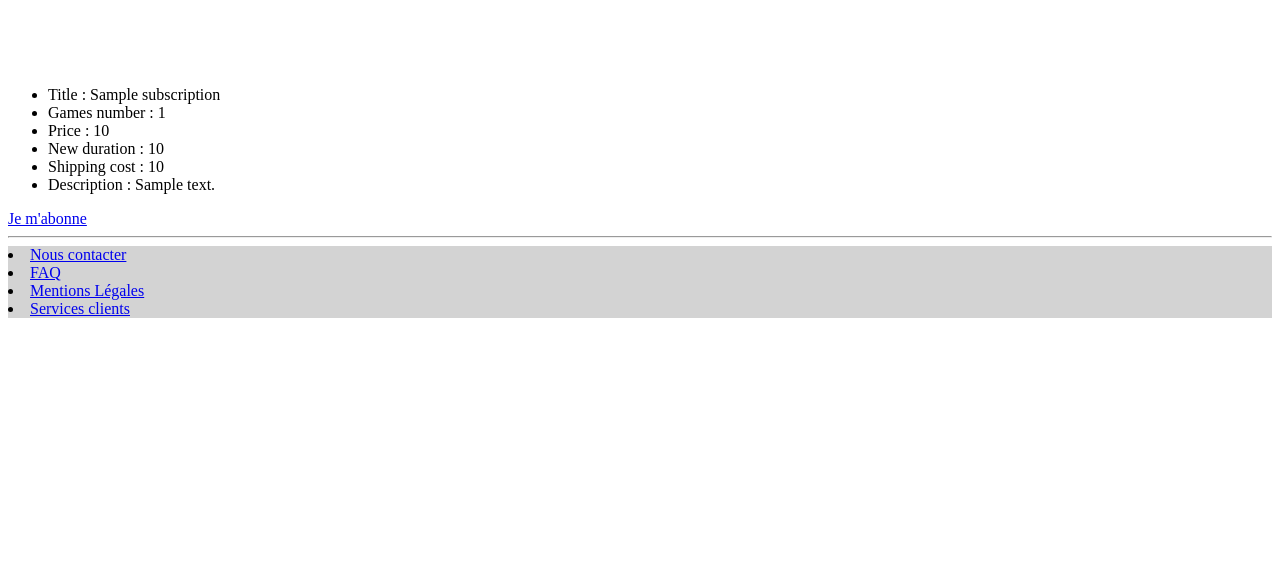
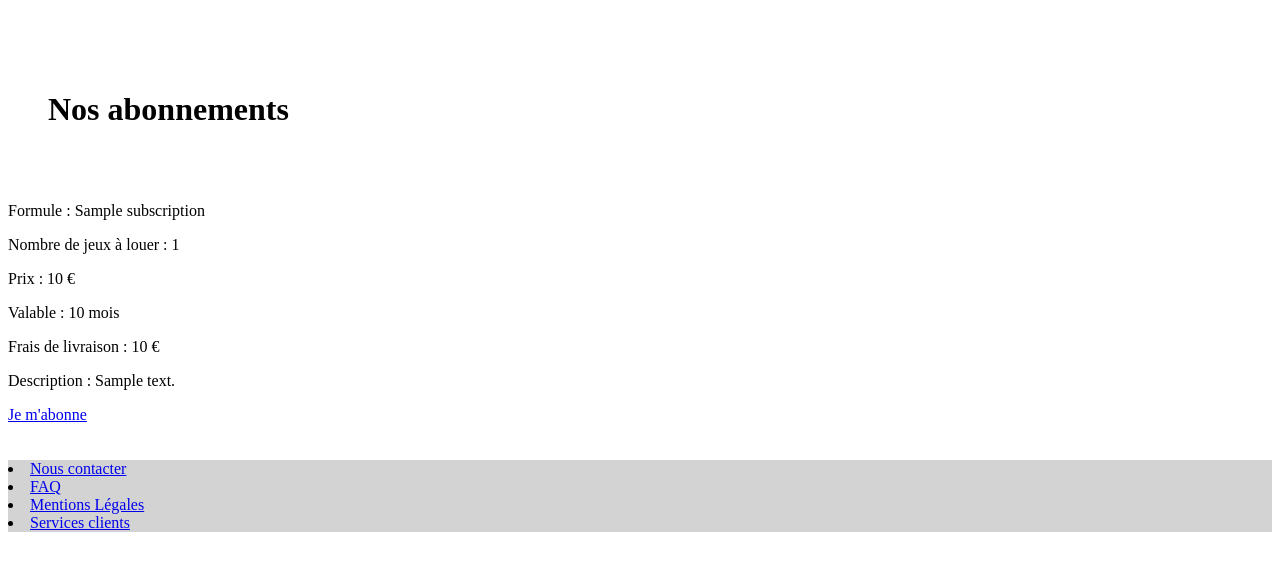
Before and after one commit to theoleben/testPoluxAgain, a Symfony app: template templates/home/displaySubscription.html.twig in a window 1280 px wide. Shown: the part 150-721 px from the top of the page. Run offline with Twig, Linux system fonts and the light colour scheme; the template is opened without the code that fills it: most values are stand-ins (such as "Sample title", 1, 10 or a date in 2020); some libraries are stand-ins or nearby versions; some web fonts are replaced.

Commit message:
Commit fin de journée 13/04/2022
Travail front, to be continued

```diff
--- a/src/Controller/Admin/UserController.php
+++ b/src/Controller/Admin/UserController.php
@@ -34,7 +34,7 @@ class UserController extends AbstractController
             return $this->redirectToRoute( 'app_login', [], Response::HTTP_SEE_OTHER);
         }else
         {
-            $userWish = $this->getUser();
+            // $userWish = $this->getUser();
 
             // dd($userWish);
 
--- a/templates/home/displaySubscription.html.twig
+++ b/templates/home/displaySubscription.html.twig
@@ -3,23 +3,30 @@
 {% block title %}Abonnements{% endblock %}
 
 {% block body %}
-
+    <blockquote class="blockquote text-center">
+        <h1>Nos abonnements</h1>
+        </blockquote>
+        <br><br>
+<div class="container">
+    <div class="row justify-content-around">
 {% for sub in subscriptions %}
 
-<div>
-    <ul>
-        <li>Title : {{ sub.title }} </li>
-        <li>Games number : {{ sub.gamesNumber }} </li>
-        <li>Price : {{ sub.price }} </li>
-        <li>New duration : {{ sub.newDuration }} </li>
-        <li>Shipping cost : {{ sub.shippingCost }} </li>
-        <li>Description : {{ sub.description }} </li>
-    </ul>
-    <a href="{{ path('app_user_subscription_insert', {idSub: sub.id}) }}">Je m'abonne</a>
-</div>
+        <div class="card" style="width: 18rem;">
+            <div class="card-body">
+            <p class="card-text">Formule : {{ sub.title }} </p>
+            <p class="card-text">Nombre de jeux à louer : {{ sub.gamesNumber }} </p>
+            <p class="card-text">Prix : {{ sub.price }} €</p>
+            <p class="card-text">Valable : {{ sub.newDuration }} mois</p>
+            <p class="card-text">Frais de livraison : {{ sub.shippingCost }} € </p>
+            <p class="card-text">Description : {{ sub.description }} </p>
+            </div>
+            <a class="btn btn-info" href="{{ path('app_user_subscription_insert', {idSub: sub.id}) }}">Je m'abonne</a>
+        </div>
 
-<hr>
 
 {% endfor %}
+ </div>
+</div>
+<br><br>
 
 {% endblock %}
--- a/templates/profil/_delete_form.html.twig
+++ b/templates/profil/_delete_form.html.twig
@@ -1,4 +1,5 @@
 <form method="post" action="{{ path('app_profil_delete', {'id': app.user.id}) }}" onsubmit="return confirm('Are you sure you want to delete this item?');">
     <input type="hidden" name="_token" value="{{ csrf_token('delete' ~ app.user.id) }}">
-    <button class="btn btn-secondary">Supprimer mon compte</button>
+    <br>
+    <button class="btn  btn-sm btn-secondary">Supprimer mon compte</button>
 </form>
--- a/templates/profil/_form.html.twig
+++ b/templates/profil/_form.html.twig
@@ -2,5 +2,5 @@
 {# {% for user in users %} #}
     {{ form_widget(form) }}
 {# {% endfor %} #}
-    <button class="btn">{{ button_label|default('Save') }}</button>
+    <button class="btn btn-info">{{ button_label|default('Save') }}</button>
 {{ form_end(form) }}
--- a/templates/profil/edit.html.twig
+++ b/templates/profil/edit.html.twig
@@ -5,7 +5,9 @@
 {% block body %}
     <h1>Modifier mes informations</h1>
 
-    {{ include('profil/_form.html.twig', {'button_label': 'Update'}) }}
+    {{ include('profil/_form.html.twig', {'button_label': 'Modifier'}) }}
+
+    {# <a class="btn btn-secondary" href="{{ path('app_profil_index') }}">Modifier</a> #}
 
     <a class="btn btn-secondary" href="{{ path('app_profil_index') }}">Retourner à mon profil</a>
 
```
Also changed, not shown: templates/profil/index.html.twig (+38 -11 lines).
